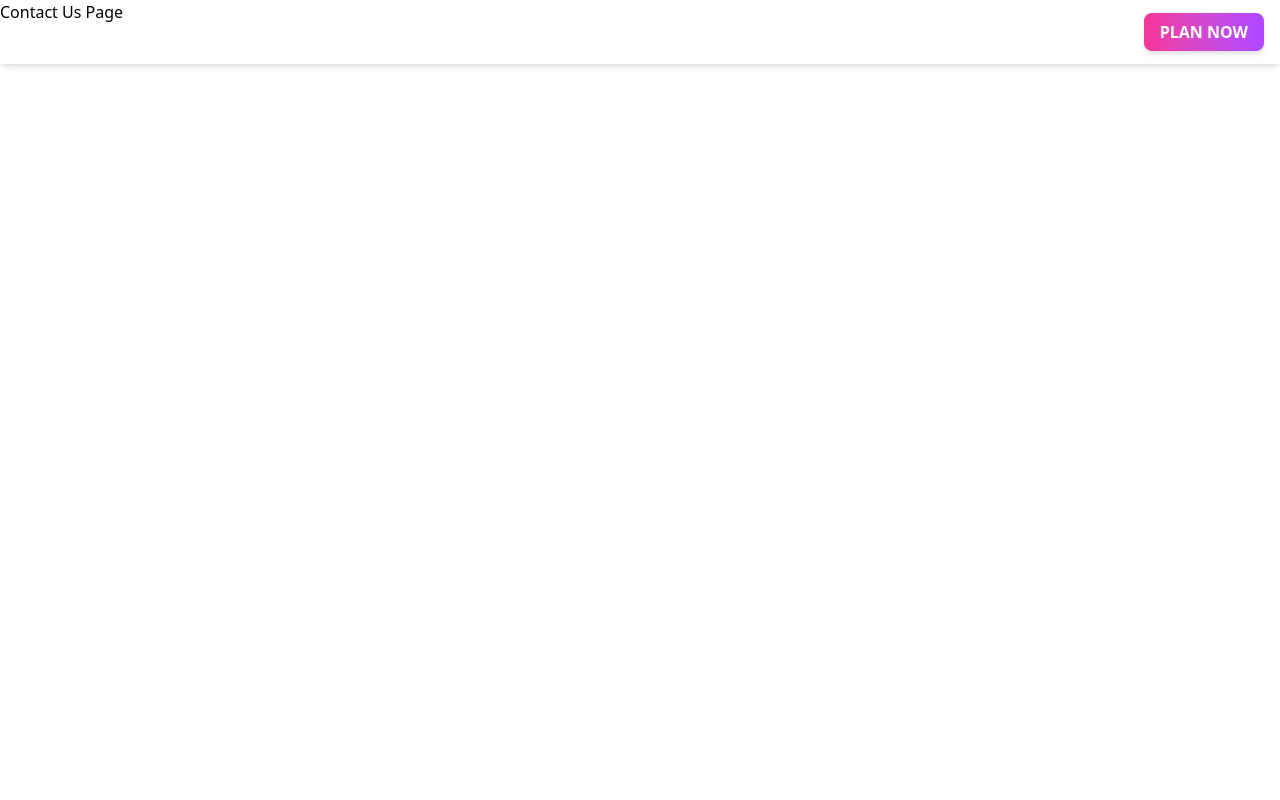
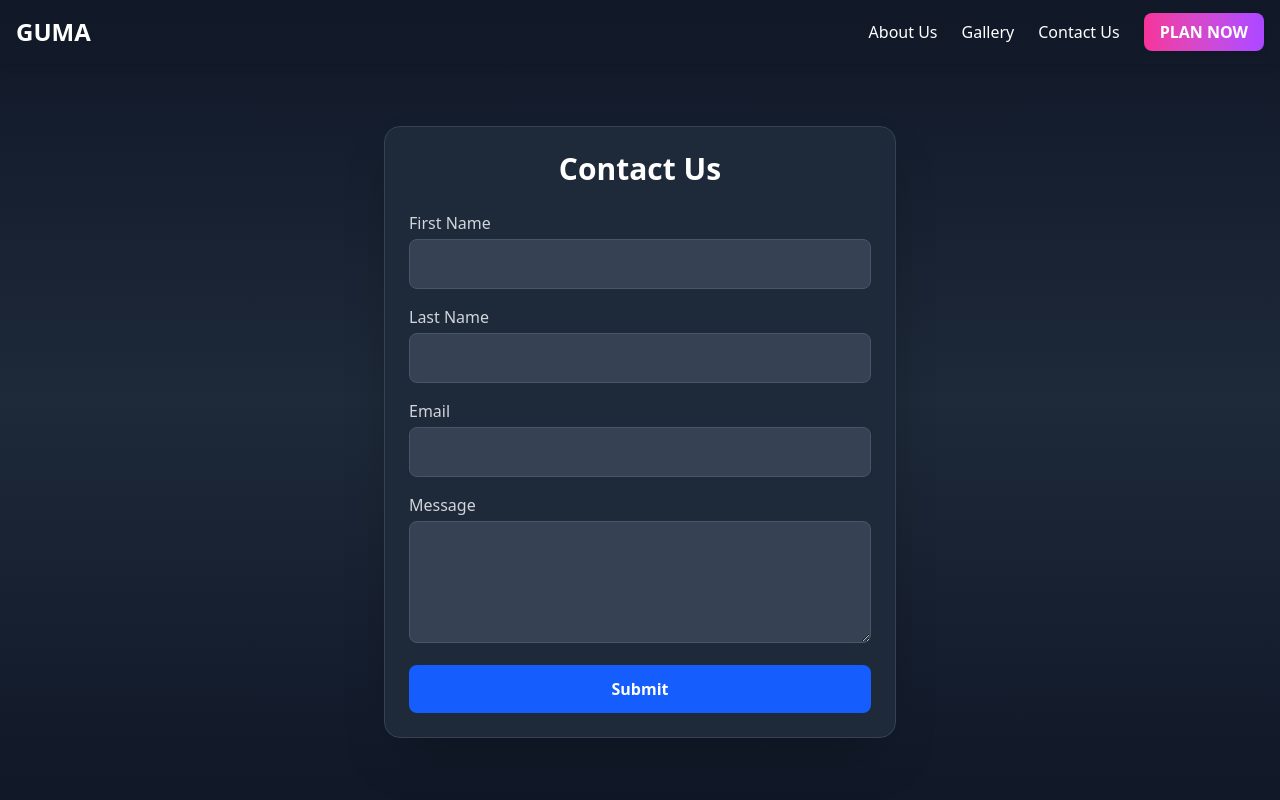
Before and after one commit to gumohh-com/gumohh-com.github.io, a React (Vite) app in the folder client/: page /contact in a window 1280 px wide. Shown: the top 800 px of the page. Built offline with nearby package versions, Linux system fonts and the light colour scheme.

Commit message:
Added Contact Us page

```diff
--- a/client/src/pages/Contact.jsx
+++ b/client/src/pages/Contact.jsx
@@ -1,7 +1,124 @@
-import React from "react";
+import { useState } from "react";
+import { motion } from "framer-motion";
+import Footer from "../components/Footer";
 
 const Contact = () => {
-  return <div>Contact Us Page</div>;
+  const [formData, setFormData] = useState({
+    firstName: "",
+    lastName: "",
+    email: "",
+    message: "",
+  });
+
+  const [submitted, setSubmitted] = useState(false);
+
+  const handleChange = (e) => {
+    const { name, value } = e.target;
+    setFormData((prevData) => ({
+      ...prevData,
+      [name]: value,
+    }));
+  };
+
+  const handleSubmit = (e) => {
+    e.preventDefault();
+    console.log("Form Data Submitted:", formData);
+    setSubmitted(true);
+    setTimeout(() => setSubmitted(false), 3000);
+    setFormData({ firstName: "", lastName: "", email: "", message: "" });
+  };
+
+  return (
+    <>
+    <div
+      className="min-h-screen flex justify-center items-center bg-gradient-to-b from-gray-900 via-gray-800 to-gray-900 pt-16"
+    >
+      <motion.div
+        initial={{ opacity: 0, y: 50 }}
+        animate={{ opacity: 1, y: 0 }}
+        transition={{ duration: 0.6, ease: "easeOut" }}
+        className="w-full max-w-lg p-6 bg-gray-800 shadow-2xl rounded-2xl border border-gray-700"
+      >
+        <h1 className="text-3xl font-bold text-center text-white mb-6">Contact Us</h1>
+        {submitted && (
+          <motion.p
+            initial={{ opacity: 0 }}
+            animate={{ opacity: 1 }}
+            exit={{ opacity: 0 }}
+            className="text-green-500 text-center mb-4"
+          >
+            Thank you for your message!
+          </motion.p>
+        )}
+        <form onSubmit={handleSubmit} className="space-y-4">
+          <div>
+            <label htmlFor="firstName" className="block font-medium text-gray-300 mb-1">
+              First Name
+            </label>
+            <input
+              type="text"
+              id="firstName"
+              name="firstName"
+              value={formData.firstName}
+              onChange={handleChange}
+              className="w-full p-3 border border-gray-600 rounded-lg bg-gray-700 text-gray-200 focus:ring-2 focus:ring-blue-500"
+              required
+            />
+          </div>
+          <div>
+            <label htmlFor="lastName" className="block font-medium text-gray-300 mb-1">
+              Last Name
+            </label>
+            <input
+              type="text"
+              id="lastName"
+              name="lastName"
+              value={formData.lastName}
+              onChange={handleChange}
+              className="w-full p-3 border border-gray-600 rounded-lg bg-gray-700 text-gray-200 focus:ring-2 focus:ring-blue-500"
+              required
+            />
+          </div>
+          <div>
+            <label htmlFor="email" className="block font-medium text-gray-300 mb-1">
+              Email
+            </label>
+            <input
+              type="email"
+              id="email"
+              name="email"
+              value={formData.email}
+              onChange={handleChange}
+              className="w-full p-3 border border-gray-600 rounded-lg bg-gray-700 text-gray-200 focus:ring-2 focus:ring-blue-500"
+              required
+            />
+          </div>
+          <div>
+            <label htmlFor="message" className="block font-medium text-gray-300 mb-1">
+              Message
+            </label>
+            <textarea
+              id="message"
+              name="message"
+              value={formData.message}
+              onChange={handleChange}
+              className="w-full p-3 border border-gray-600 rounded-lg bg-gray-700 text-gray-200 focus:ring-2 focus:ring-blue-500"
+              rows="4"
+              required
+            ></textarea>
+          </div>
+          <button
+            type="submit"
+            className="w-full py-3 bg-blue-600 text-white font-bold rounded-lg hover:bg-blue-700 focus:ring-4 focus:ring-blue-500 transition"
+          >
+            Submit
+          </button>
+        </form>
+      </motion.div>
+    </div>
+    <Footer />
+    </>
+  );
 };
 
 export default Contact;
```
